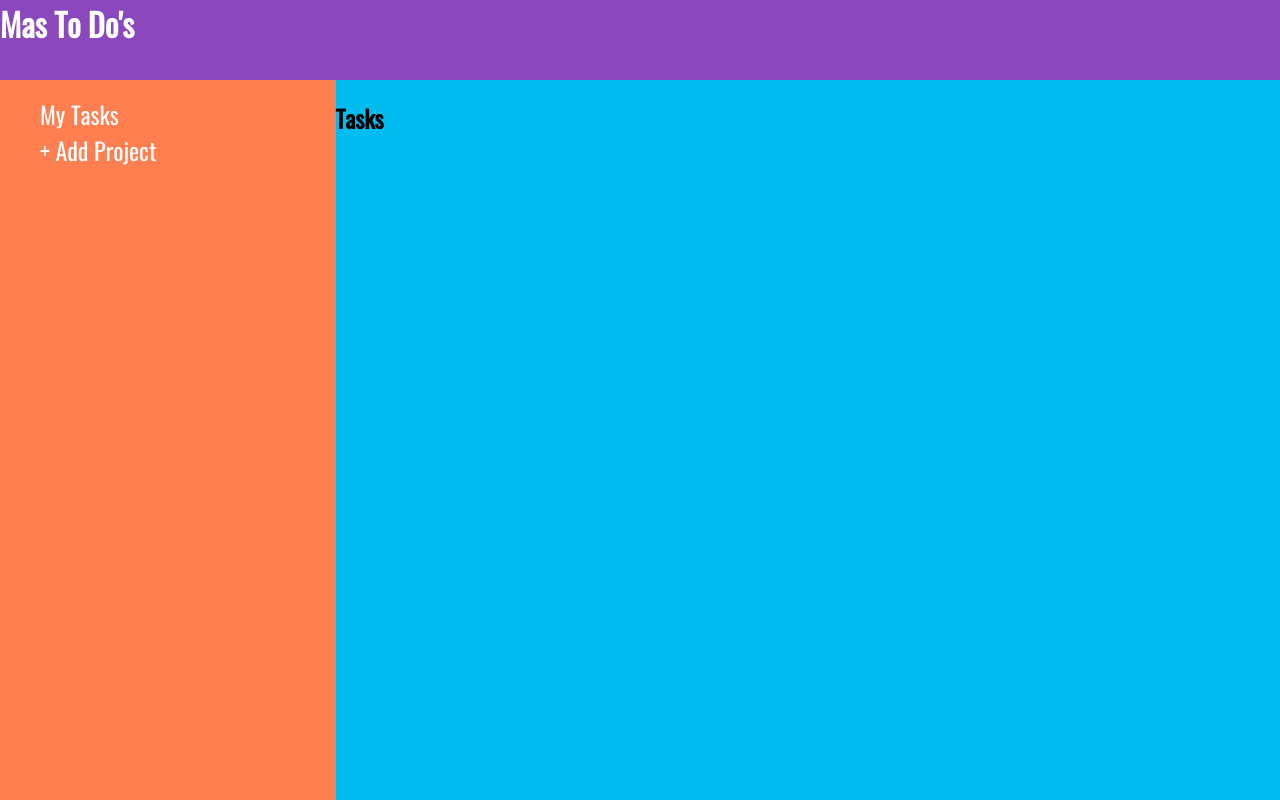
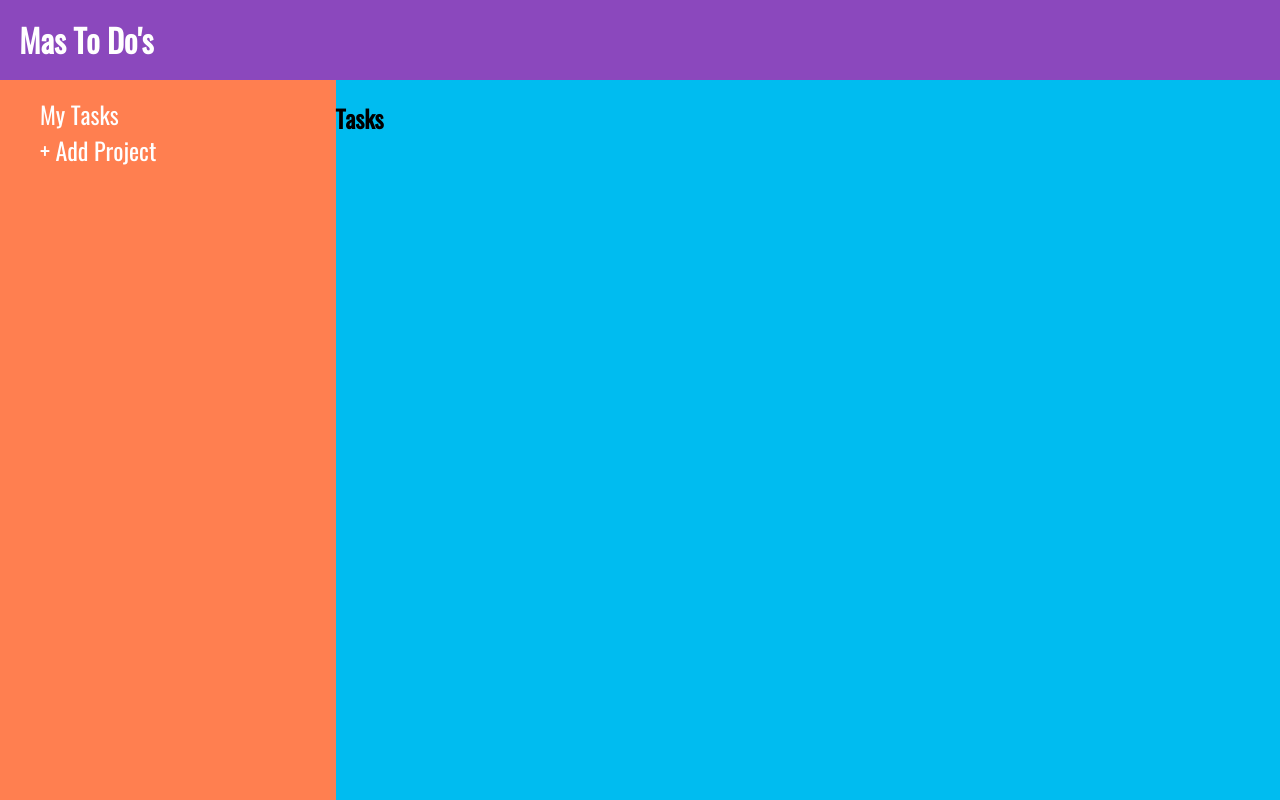
Before and after one commit to xandre9-git/mas-to-dos, a website built with webpack: page dist/index.html in a window 1280 px wide. Built offline with nearby package versions, Linux system fonts and the light colour scheme.

Commit message:
Vertically center title text for app and add left padding

```diff
--- a/src/style.css
+++ b/src/style.css
@@ -28,6 +28,11 @@ h1 {
   background-color: rgb(139, 72, 189);
   color: white;
   height: 10vh;
+  line-height: 10vh;
+}
+
+#top-bar h1 {
+  padding-left: 1.5%;
 }
 
 #left-side-bar {
```
